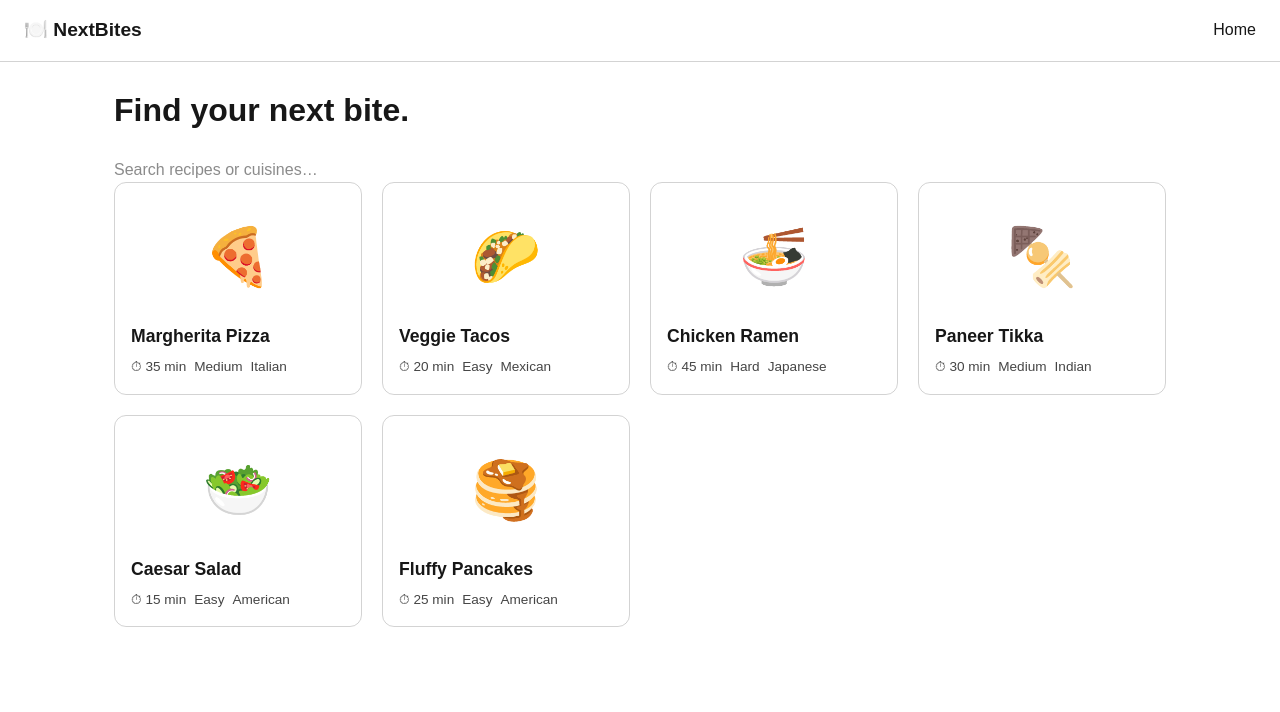
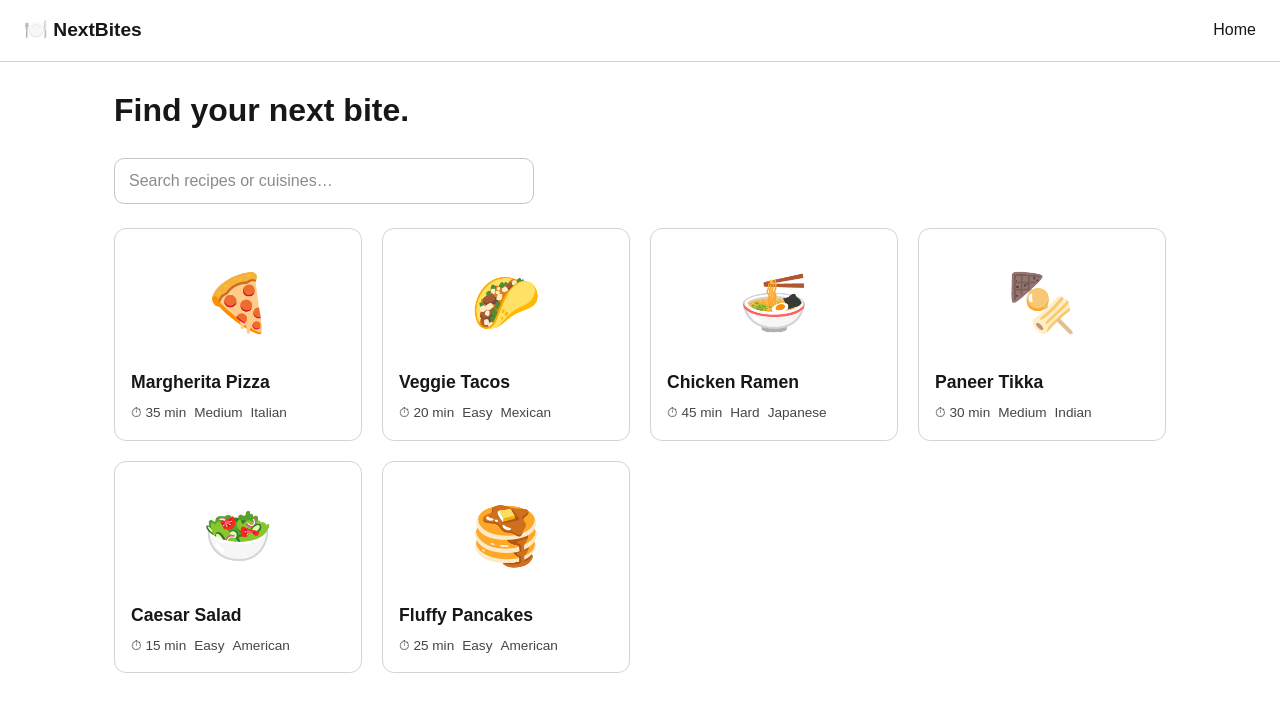
Before and after one commit to aryans26300622-hue/nextbites, a Next.js app: page / in a window 1280 px wide. Shown: the top 712 px of the page. Built offline with nearby package versions, Linux system fonts and the light colour scheme.

Commit message:
Link cards to recipe pages and add styles

```diff
--- a/app/components/RecipeCard.tsx
+++ b/app/components/RecipeCard.tsx
@@ -1,9 +1,10 @@
 // app/components/RecipeCard.tsx
+import Link from "next/link";
 import type { Recipe } from "../data/recipes";
 
 export default function RecipeCard({ recipe }: { recipe: Recipe }) {
   return (
-    <div className="card">
+    <Link href={`/recipe/${recipe.id}`} className="card">
       <div className="card-art">{recipe.emoji}</div>
       <h3>{recipe.title}</h3>
       <div className="card-meta">
@@ -11,6 +12,6 @@ export default function RecipeCard({ recipe }: { recipe: Recipe }) {
         <span>{recipe.difficulty}</span>
         <span>{recipe.cuisine}</span>
       </div>
-    </div>
+    </Link>
   );
 }
--- a/app/globals.css
+++ b/app/globals.css
@@ -58,9 +58,18 @@ main h1 {
 }
 
 .card {
+  display: block;
+  color: inherit;
+  text-decoration: none;
   border: 1px solid rgba(128, 128, 128, 0.35);
   border-radius: 12px;
   padding: 16px;
+  transition: border-color 0.15s, transform 0.15s;
+}
+
+.card:hover {
+  border-color: rgba(128, 128, 128, 0.9);
+  transform: translateY(-2px);
 }
 
 .card-art {
@@ -82,3 +91,47 @@ main h1 {
   font-size: 0.85rem;
   opacity: 0.8;
 }
+.search {
+  width: 100%;
+  max-width: 420px;
+  padding: 10px 14px;
+  margin-bottom: 24px;
+  border: 1px solid rgba(128, 128, 128, 0.45);
+  border-radius: 10px;
+  background: transparent;
+  color: inherit;
+  font-size: 1rem;
+}
+
+.empty {
+  opacity: 0.7;
+  margin-top: 8px;
+}
+.detail h2 {
+  font-size: 1.3rem;
+  font-weight: 600;
+  margin: 28px 0 10px;
+}
+
+.detail ul {
+  list-style: disc;
+  padding-left: 24px;
+}
+
+.detail ol {
+  list-style: decimal;
+  padding-left: 24px;
+}
+
+.detail li {
+  margin-bottom: 6px;
+}
+
+.detail-art {
+  font-size: 5rem;
+  margin: 16px 0;
+}
+
+.back {
+  opacity: 0.7;
+}
```
